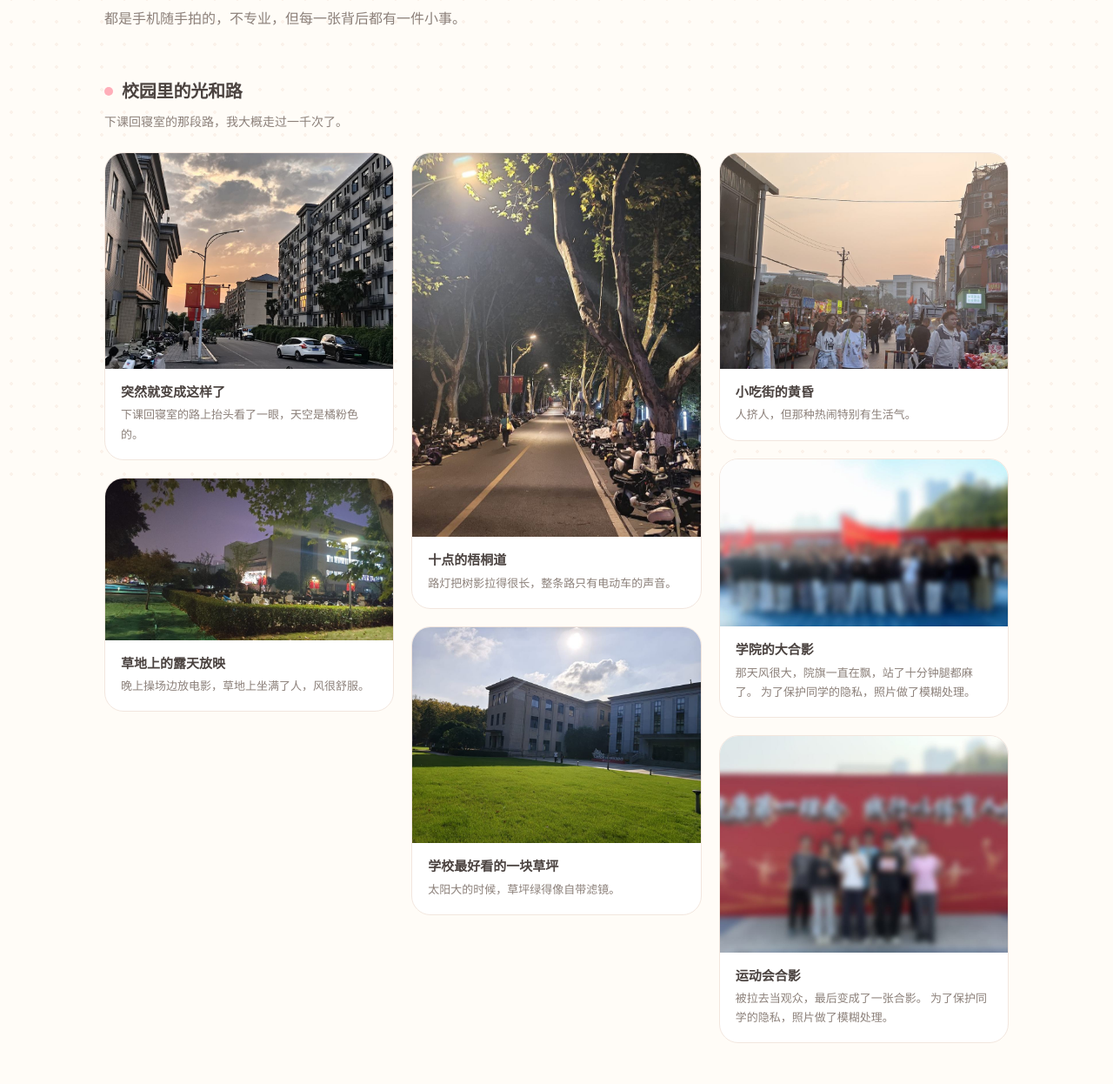
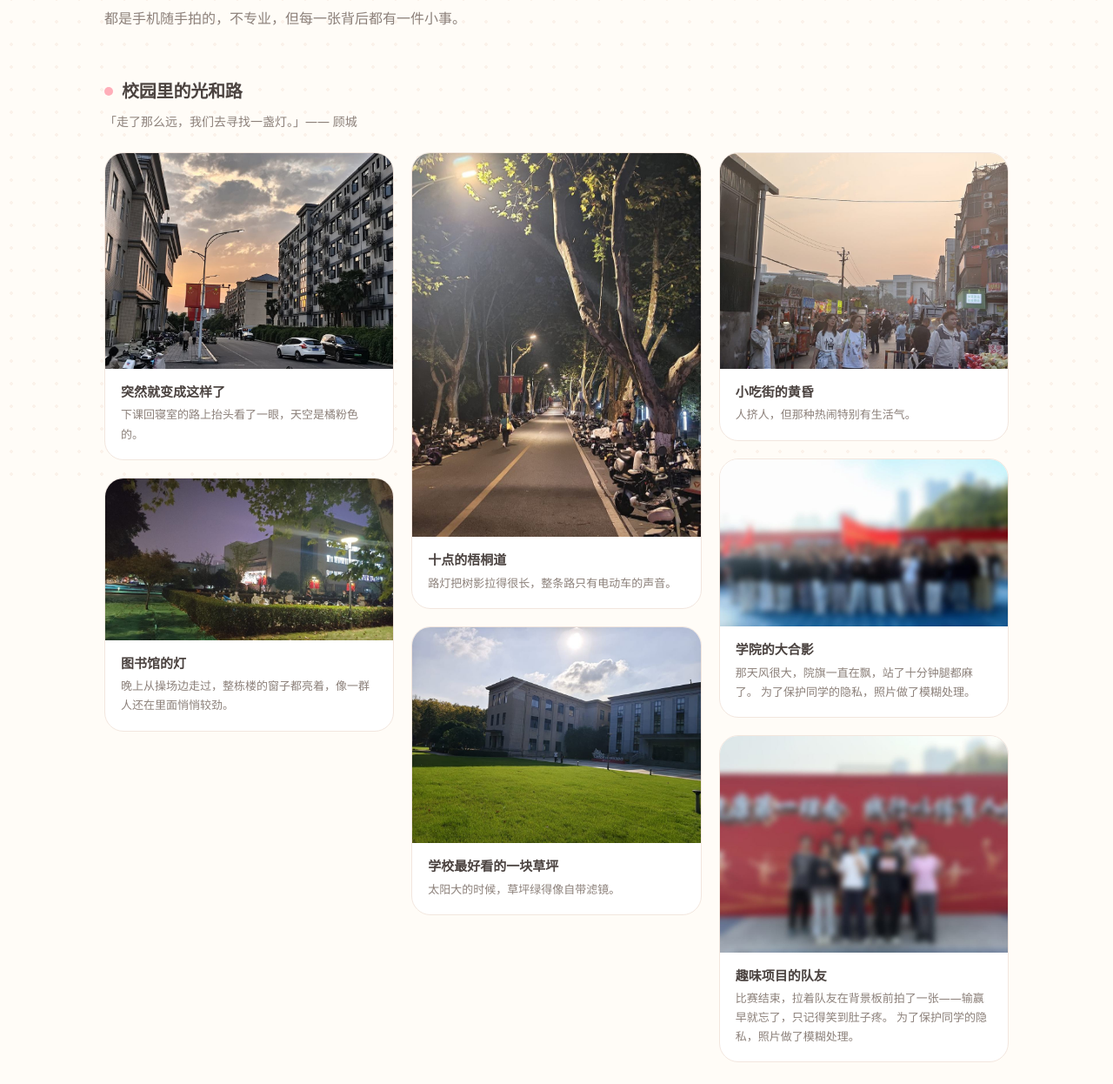
Before and after one commit to peili111812/peili111812.github.io, a plain HTML site: page album.html in a window 1280 px wide. Shown: the part 248-1494 px from the top of the page at 87% size. Drawn offline with Linux system fonts and the light colour scheme.

Commit message:
相册补充说明文案，联系页改写为俏皮语气

```diff
--- a/album.html
+++ b/album.html
@@ -40,7 +40,7 @@
   <!-- ---------- 第一组：校园 ---------- -->
   <section class="wrap">
     <h2 class="group-title"><i></i>校园里的光和路</h2>
-    <p class="group-note">下课回寝室的那段路，我大概走过一千次了。</p>
+    <p class="group-note">「走了那么远，我们去寻找一盏灯。」—— 顾城</p>
 
     <div class="masonry">
       <figure class="photo-card">
@@ -52,10 +52,10 @@
       </figure>
 
       <figure class="photo-card">
-        <a class="zoom" href="images/campus-night.jpg" target="_blank" rel="noopener" title="点击查看大图"><img src="images/campus-night.jpg" alt="夜晚的草坪上坐满了人，远处教学楼亮着灯" loading="lazy" width="1000" height="562"></a>
+        <a class="zoom" href="images/campus-night.jpg" target="_blank" rel="noopener" title="点击查看大图"><img src="images/campus-night.jpg" alt="夜晚的图书馆，整栋楼灯火通明" loading="lazy" width="1000" height="562"></a>
         <figcaption>
-          <b>草地上的露天放映</b>
-          晚上操场边放电影，草地上坐满了人，风很舒服。
+          <b>图书馆的灯</b>
+          晚上从操场边走过，整栋楼的窗子都亮着，像一群人还在里面悄悄较劲。
         </figcaption>
       </figure>
 
@@ -95,8 +95,8 @@
       <figure class="photo-card">
         <a class="zoom" href="images/group-sports.jpg" target="_blank" rel="noopener" title="点击查看大图"><img src="images/group-sports.jpg" alt="七位同学在红色背景板前合影" loading="lazy" width="1000" height="750"></a>
         <figcaption>
-          <b>运动会合影</b>
-          被拉去当观众，最后变成了一张合影。
+          <b>趣味项目的队友</b>
+          比赛结束，拉着队友在背景板前拍了一张——输赢早就忘了，只记得笑到肚子疼。
           为了保护同学的隐私，照片做了模糊处理。
         </figcaption>
       </figure>
```
Also changed, not shown: contact.html (+3 -4 lines).
